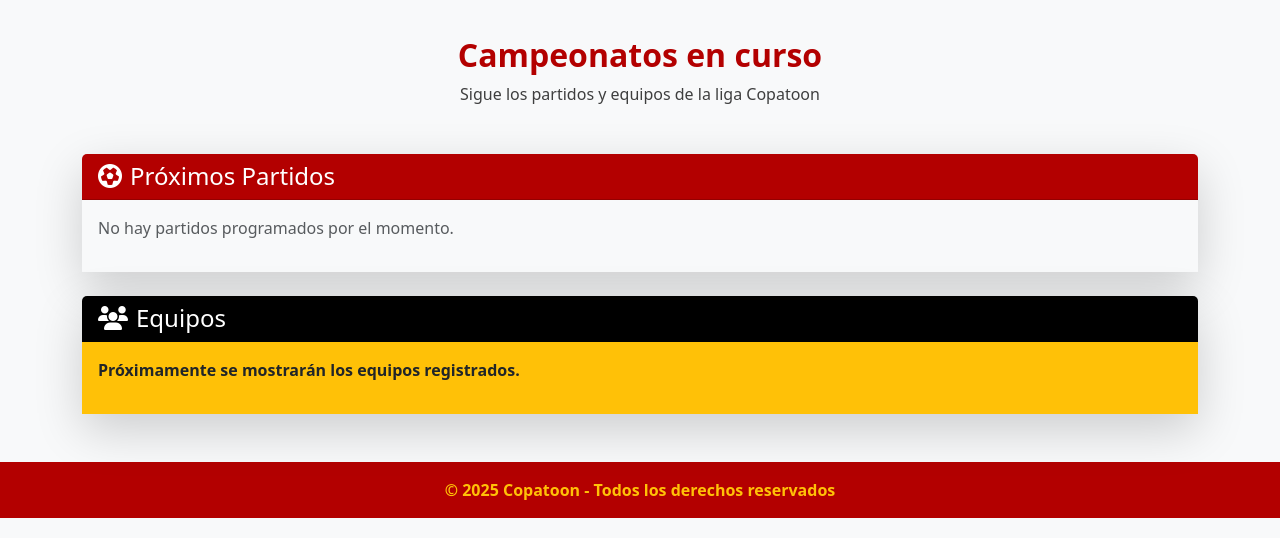
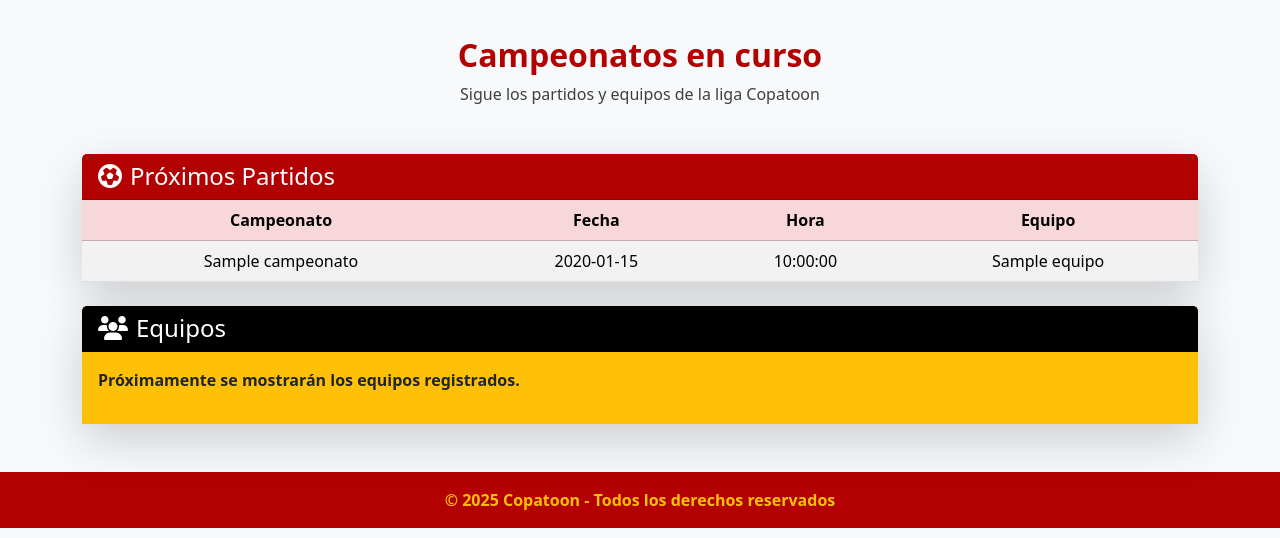
Before and after one commit to FIELDGUITAR2/Proyecto_Copatoon, a PHP site: page / in a window 1280 px wide. Shown: the part 262-800 px from the top of the page. Run offline with PHP 8.4, Linux system fonts and the light colour scheme; tables that the repository leaves empty hold one stand-in row (values such as "Sample post").

Commit message:
Partidos

```diff
--- /dev/null
+++ b/logica/Campeonato.php
@@ -0,0 +1,49 @@
+<?php
+
+    class Campeonato{
+        private $id;
+        private $nombreCampeonato;
+        private $fechaInicio;
+        private $fechaFin;
+
+        public function __construct($id = "", $nombreCampeonato = "", $fechaInicio = "", $fechaFin = "") {
+            $this->id = $id;
+            $this->nombreCampeonato = $nombreCampeonato;
+            $this->fechaInicio = $fechaInicio;
+            $this->fechaFin = $fechaFin;
+        }
+
+        /**
+         * Get the value of id
+         */
+        public function getId()
+        {
+                return $this->id;
+        }
+
+        /**
+         * Get the value of nombreCampeonato
+         */
+        public function getNombreCampeonato()
+        {
+                return $this->nombreCampeonato;
+        }
+
+        /**
+         * Get the value of fechaInicio
+         */
+        public function getFechaInicio()
+        {
+                return $this->fechaInicio;
+        }
+
+        /**
+         * Get the value of fechaFin
+         */
+        public function getFechaFin()
+        {
+                return $this->fechaFin;
+        }
+    }
+
+?>
--- /dev/null
+++ b/logica/Equipo.php
@@ -0,0 +1,39 @@
+<?php
+
+    class Equipo{
+        private $id;
+        private $pais;
+        private $nombre;
+
+        public function __construct($id = "", $pais = "", $nombre = "") {
+            $this->id = $id;
+            $this->pais = $pais;
+            $this->nombre = $nombre;
+        }
+
+        /**
+         * Get the value of id
+         */
+        public function getId()
+        {
+                return $this->id;
+        }
+
+        /**
+         * Get the value of pais
+         */
+        public function getPais()
+        {
+                return $this->pais;
+        }
+
+        /**
+         * Get the value of nombre
+         */
+        public function getNombre()
+        {
+                return $this->nombre;
+        }
+    }
+
+?>
--- /dev/null
+++ b/logica/Partido.php
@@ -0,0 +1,55 @@
+<?php
+
+    require_once("persistencia/PartidoDAO.php");
+    require_once("persistencia/Conexion.php");
+
+    class Partido {
+        private $id;
+        private $fecha;
+        private $hora;
+        private $campeonato;
+
+        public function __construct($id = "", $equipoLocal = "", $equipoVisitante = "", $fecha = "", $hora = "", $estadio = "", $campeonato = "") {
+            $this->id = $id;
+            $this->fecha = $fecha;
+            $this->hora = $hora;
+            $this->campeonato = $campeonato;
+        }
+
+
+
+
+        /**
+         * Get the value of id
+         */
+        public function getId()
+        {
+                return $this->id;
+        }
+
+        /**
+         * Get the value of fecha
+         */
+        public function getFecha()
+        {
+                return $this->fecha;
+        }
+
+        /**
+         * Get the value of hora
+         */
+        public function getHora()
+        {
+                return $this->hora;
+        }
+
+        /**
+         * Get the value of campeonato
+         */
+        public function getCampeonato()
+        {
+                return $this->campeonato;
+        }
+    }
+
+?>
--- /dev/null
+++ b/logica/Partido_Equipo.php
@@ -0,0 +1,99 @@
+<?php
+
+require_once("persistencia/Conexion.php");
+require_once("persistencia/Partido_EquipoDAO.php");
+require_once("logica/Partido.php");
+require_once("logica/Equipo.php");
+require_once("logica/Campeonato.php");
+class Partido_Equipo
+{
+    private $idPartido_Equipo;
+    private $Partido;
+    private $Equipo;
+    private $Goles;
+    private $idLoc_Vis;
+
+    public function __construct($idPartido_Equipo = "", $Partido = "", $Equipo = "", $Goles = 0, $idLoc_Vis = "")
+    {
+        $this->idPartido_Equipo = $idPartido_Equipo;
+        $this->Partido = $Partido;
+        $this->Equipo = $Equipo;
+        $this->Goles = $Goles;
+        $this->idLoc_Vis = $idLoc_Vis;
+    }
+
+    /**
+     * Get the value of idPartido_Equipo
+     */
+    public function getIdPartido_Equipo()
+    {
+        return $this->idPartido_Equipo;
+    }
+
+    /**
+     * Get the value of Partido
+     */
+    public function getPartido()
+    {
+        return $this->Partido;
+    }
+
+    /**
+     * Get the value of Equipo
+     */
+    public function getEquipo()
+    {
+        return $this->Equipo;
+    }
+
+    /**
+     * Get the value of Goles
+     */
+    public function getGoles()
+    {
+        return $this->Goles;
+    }
+
+    /**
+     * Get the value of idLoc_Vis
+     */
+    public function getIdLoc_Vis()
+    {
+        return $this->idLoc_Vis;
+    }
+
+    public function MostrarProximosPartidos()
+    {
+        $conexion = new Conexion();
+        $parteqDAO = new Partido_EquipoDAO();
+        $conexion->abrir();
+        $conexion->ejecutar($parteqDAO->MostrarProximosPartidos());
+        $partidos = array();
+        while (($datos = $conexion->registro()) != null) {
+            $equipo = new Equipo("","",$datos[3]);
+            $campeonato = new Campeonato("",$datos[0]);
+            $partido = new Partido(
+                "",
+                "",
+                "",
+                $datos[1],
+                $datos[2],
+                "",
+                $campeonato
+            );
+
+            $partido_eq = new Partido_Equipo(
+                "",
+                $partido,
+                $equipo,
+                "",
+                ""
+            );
+            array_push($partidos, $partido_eq);
+        }
+        $conexion->cerrar();
+        return $partidos;
+    }
+
+}
+?>
--- /dev/null
+++ b/persistencia/PartidoDAO.php
@@ -0,0 +1,102 @@
+<?php
+
+    class PartidoDAO {
+        private $id;
+        private $equipoLocal;
+        private $equipoVisitante;
+        private $fecha;
+        private $hora;
+        private $estadio;
+        private $campeonato;
+
+        public function __construct($id, $equipoLocal, $equipoVisitante, $fecha, $hora, $estadio, $campeonato) {
+            $this->id = $id;
+            $this->equipoLocal = $equipoLocal;
+            $this->equipoVisitante = $equipoVisitante;
+            $this->fecha = $fecha;
+            $this->hora = $hora;
+            $this->estadio = $estadio;
+            $this->campeonato = $campeonato;
+        }
+
+        // Getters and setters for each attribute can be added here
+
+        /**
+         * Get the value of id
+         */
+        public function getId()
+        {
+                return $this->id;
+        }
+
+        /**
+         * Get the value of equipoLocal
+         */
+        public function getEquipoLocal()
+        {
+                return $this->equipoLocal;
+        }
+
+        /**
+         * Get the value of equipoVisitante
+         */
+        public function getEquipoVisitante()
+        {
+                return $this->equipoVisitante;
+        }
+
+        /**
+         * Get the value of fecha
+         */
+        public function getFecha()
+        {
+                return $this->fecha;
+        }
+
+        /**
+         * Get the value of hora
+         */
+        public function getHora()
+        {
+                return $this->hora;
+        }
+
+        /**
+         * Get the value of estadio
+         */
+        public function getEstadio()
+        {
+                return $this->estadio;
+        }
+
+        /**
+         * Get the value of campeonato
+         */
+        public function getCampeonato()
+        {
+                return $this->campeonato;
+        }
+
+        public function MostrarProximos(){
+            return "
+            SELECT
+            cam.nombreCampeonato,
+            p.fechaPartido,
+            p.horaPartido,
+            eq.nombreEquipo
+            FROM Partido_Equipo pe
+            INNER JOIN Partido p ON pe.idPartido = p.idPartido
+            INNER JOIN Equipo eq ON pe.idEquipo = eq.idEquipo
+            INNER JOIN Campeonato cam ON p.idCampeonato = cam.idCampeonato
+            WHERE
+                p.fechaPartido > CURDATE()
+                OR (p.fechaPartido = CURDATE() AND p.horaPartido > CURRENT_TIME())
+            ORDER BY
+                p.fechaPartido ASC,
+                p.horaPartido ASC;
+
+            ";
+        }
+    }
+
+?>
--- /dev/null
+++ b/persistencia/Partido_EquipoDAO.php
@@ -0,0 +1,84 @@
+<?php
+
+require_once("persistencia/Conexion.php");
+class Partido_EquipoDAO
+{
+    private $idPartido_Equipo;
+    private $Partido;
+    private $Equipo;
+    private $Goles;
+    private $idLoc_Vis;
+
+    public function __construct($idPartido_Equipo = "", $Partido = "", $Equipo = "", $Goles = 0, $idLoc_Vis = "")
+    {
+        $this->idPartido_Equipo = $idPartido_Equipo;
+        $this->Partido = $Partido;
+        $this->Equipo = $Equipo;
+        $this->Goles = $Goles;
+        $this->idLoc_Vis = $idLoc_Vis;
+    }
+
+    /**
+     * Get the value of idPartido_Equipo
+     */
+    public function getIdPartido_Equipo()
+    {
+        return $this->idPartido_Equipo;
+    }
+
+    /**
+     * Get the value of Partido
+     */
+    public function getPartido()
+    {
+        return $this->Partido;
+    }
+
+    /**
+     * Get the value of Equipo
+     */
+    public function getEquipo()
+    {
+        return $this->Equipo;
+    }
+
+    /**
+     * Get the value of Goles
+     */
+    public function getGoles()
+    {
+        return $this->Goles;
+    }
+
+    /**
+     * Get the value of idLoc_Vis
+     */
+    public function getIdLoc_Vis()
+    {
+        return $this->idLoc_Vis;
+    }
+
+    public function MostrarProximosPartidos()
+    {
+        return "SELECT
+            cam.nombreCampeonato,
+            p.fechaPartido,
+            p.horaPartido,
+            eq.nombreEquipo
+        FROM Partido_Equipo pe
+        INNER JOIN Partido p ON pe.idPartido = p.idPartido
+        INNER JOIN Equipo eq ON pe.idEquipo = eq.idEquipo
+        INNER JOIN Campeonato cam ON p.idCampeonato = cam.idCampeonato
+
+        ";
+    }
+
+    /*WHERE
+            p.fechaPartido > CURDATE()
+            OR (p.fechaPartido = CURDATE() AND p.horaPartido > CURRENT_TIME())
+        ORDER BY
+            p.fechaPartido ASC,
+            p.horaPartido ASC;*/
+
+}
+?>
--- /dev/null
+++ b/presentacion/PartidosProximos.php
@@ -0,0 +1,23 @@
+<?php
+require_once("logica/Partido_Equipo.php");
+require_once("logica/Partido.php");
+require_once("logica/Equipo.php");
+
+$parquep = new Partido_Equipo();
+$partidosProximos = $parquep->MostrarProximosPartidos();
+
+if (!empty($partidosProximos)) {
+    foreach ($partidosProximos as $partido) {
+        echo '<tr>';
+        echo '<td>' . htmlspecialchars($partido->getPartido()->getCampeonato()->getNombreCampeonato()) . '</td>';
+        echo '<td>' . htmlspecialchars($partido->getPartido()->getFecha()) . '</td>';
+        echo '<td>' . htmlspecialchars($partido->getPartido()->getHora()) . '</td>';
+        echo '<td>' . htmlspecialchars($partido->getEquipo()->getNombre()) . '</td>';
+        echo '</tr>';
+    }
+} else {
+    echo '<tr>';
+    echo '<td colspan="4" class="text-center text-muted">No hay partidos próximos programados</td>';
+    echo '</tr>';
+}
+?>
--- a/presentacion/inicio.php
+++ b/presentacion/inicio.php
@@ -1,5 +1,5 @@
 <body class="bg-light text-dark">
-	<?php include("presentacion/encabezado.php")?>
+	<?php include("presentacion/encabezado.php") ?>
 
 	<nav class="navbar navbar-expand-lg" style="background-color: #b30000;">
 		<div class="container">
@@ -7,14 +7,16 @@
 				Copatoon
 			</a>
 
-			<button class="navbar-toggler bg-warning" type="button" data-bs-toggle="collapse" data-bs-target="#navbarNav">
+			<button class="navbar-toggler bg-warning" type="button" data-bs-toggle="collapse"
+				data-bs-target="#navbarNav">
 				<span class="navbar-toggler-icon"></span>
 			</button>
 
 			<div class="collapse navbar-collapse justify-content-end" id="navbarNav">
 				<ul class="navbar-nav">
 					<li class="nav-item">
-						<a class="nav-link text-warning fw-semibold" href="?pid=<?php echo base64_encode("presentacion/autenticar.php") ?>">
+						<a class="nav-link text-warning fw-semibold"
+							href="?pid=<?php echo base64_encode("presentacion/autenticar.php") ?>">
 							<i class="fas fa-user me-1"></i>Autenticar
 						</a>
 					</li>
@@ -35,9 +37,19 @@
 					<div class="card-header text-white fw-bold" style="background-color: #b30000;">
 						<h4 class="mb-0"><i class="fas fa-futbol me-2"></i>Próximos Partidos</h4>
 					</div>
-					<div class="card-body bg-light text-dark">
-						<p class="text-muted">No hay partidos programados por el momento.</p>
-					</div>
+					<table class="table table-striped table-hover text-center align-middle mb-0">
+						<thead class="table-danger">
+							<tr>
+								<th>Campeonato</th>
+								<th>Fecha</th>
+								<th>Hora</th>
+								<th>Equipo</th>
+							</tr>
+						</thead>
+						<tbody>
+							<?php include("presentacion/PartidosProximos.php"); ?>
+						</tbody>
+					</table>
 				</div>
 			</div>
 		</div>
```
Also changed, not shown: presentacion/Admin/CrearCampeonato.php (added), presentacion/Admin/EditarPartidos.php (deleted), presentacion/Admin/InsertarPaises.php (deleted).
